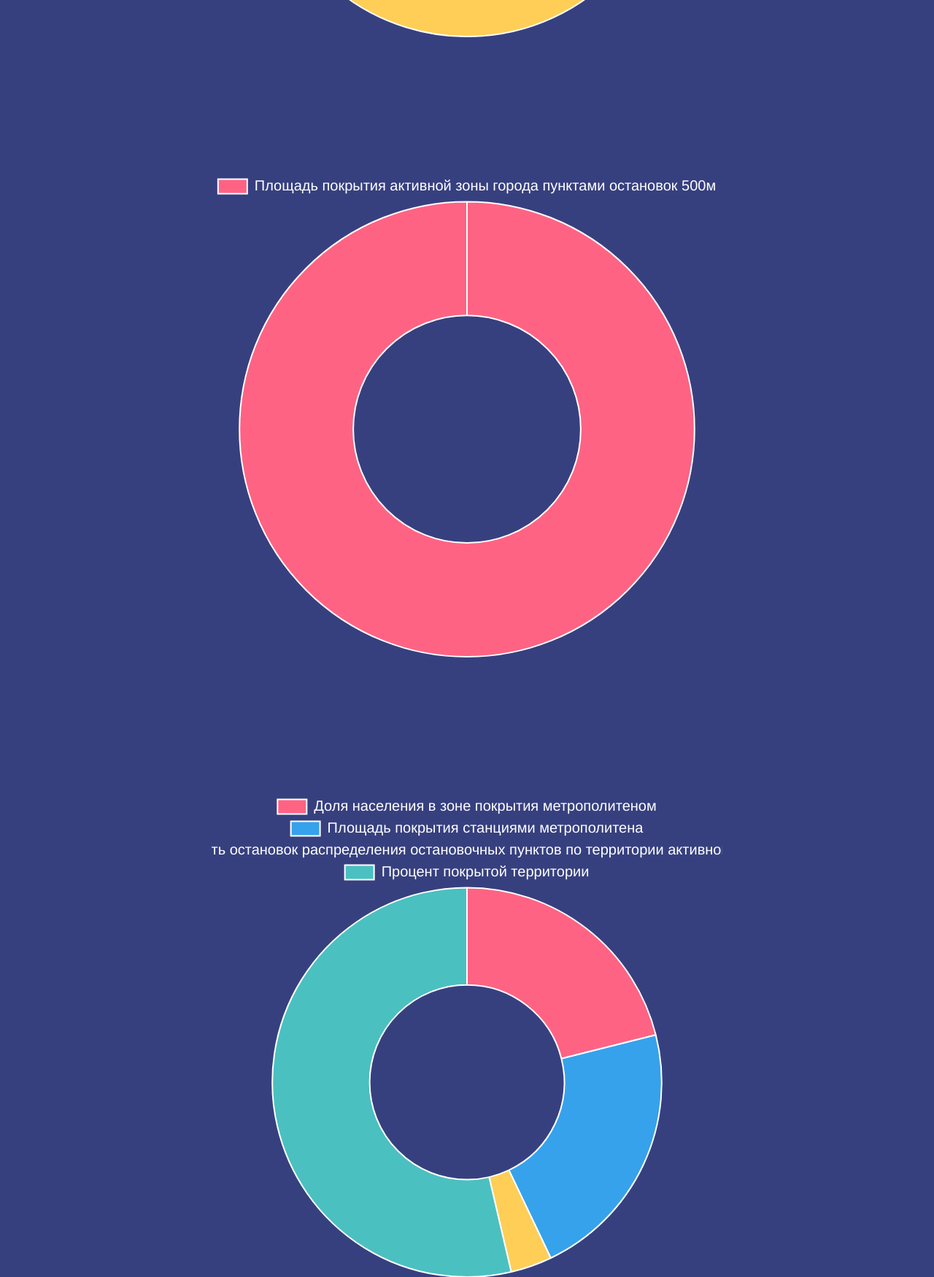
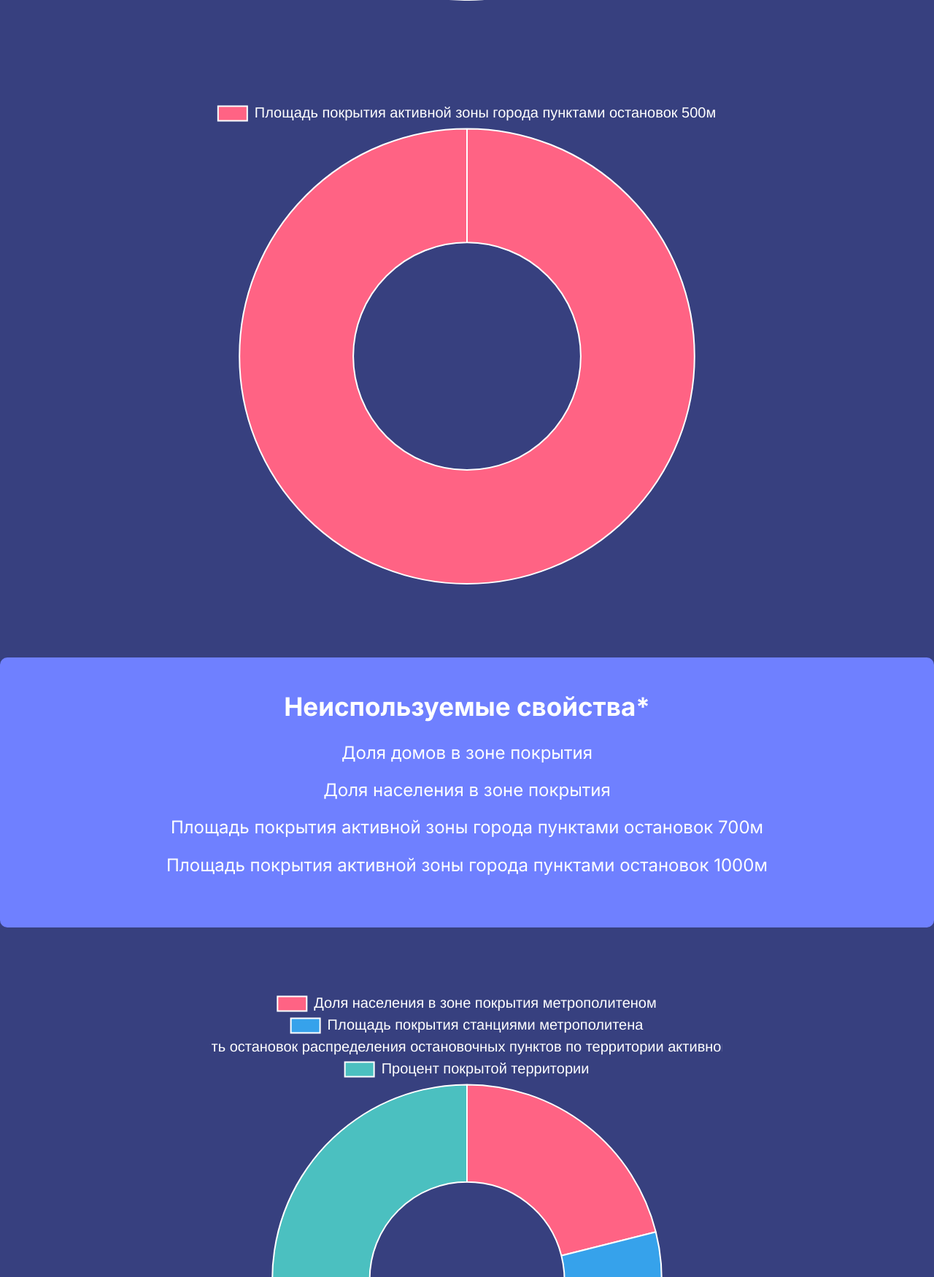
Before and after one commit to denisstrizhkin/simetra, a Django app: a page that uses simetra_app/templates/simetra_app/city-page.html in a window 1280 px wide. Shown: the part 3427-5177 px from the top of the page at 73% size. Run offline with Django 4.2, Linux system fonts and the light colour scheme; data comes from the database, SQL or seed files in the repository; some libraries are stand-ins or nearby versions.

Commit message:
fix: change display of unused properties

```diff
--- a/simetra_app/static/simetra_app/city_page/scripts/blank-script.js
+++ b/simetra_app/static/simetra_app/city_page/scripts/blank-script.js
@@ -31,9 +31,6 @@ const citiesAttrVerboseNameUnparsed = JSON.parse(
   document.getElementById("city_attr_verbose_names_list_json").textContent
 );
 const cityAttributeName = JSON.parse(citiesAttrVerboseNameUnparsed[0]);
-
-let unusedProperties = [];
-let nameUnusedProperties = [];
 
 function generateDatas(arrField, start, end) {
   let data = [];
@@ -247,7 +244,6 @@ function generateMultiLabels(arrField, start, end) {
   for (let i = start; i < end; i++) {
     const buffName = arrField[i][0];
     if (arrField[i][1] !== 0) {
-      console.log(cityAttributeName[`${buffName}`]);
       data.push(cityAttributeName[`${buffName}`]);
       data.push(`Оставшийся процент`);
     } else {
@@ -362,18 +358,48 @@ function createNewChart(nameGroup, index) {
   groupContainer.appendChild(newChart);
 }
 
-function saveUnusedProperties() {
-  buffUnusedProperties.push(unusedProperties);
-  buffNameUnusedProperties.push(nameUnusedProperties);
+/*-------------------------------------------------------------*/
+/*-----Unused properties and ungrouped properties--------------*/
+/*-------------------------------------------------------------*/
+let unusedProperties = [];
+let nameUnusedProperties = [];
+
+let ungroupedProperties = [];
+let ungroupedPropertiesName = [];
+
+/*-------------------------------------------------------------*/
+/*-----Unused--------------------------------------------------*/
+/*-------------------------------------------------------------*/
+function displayUnusedProperties(containerSelector) {
+  console.log(document.querySelector(containerSelector));
+  let unusedList;
+  for (let i = 0; i < unusedProperties.length; i++) {
+    if (i === 0) {
+      const unusedWrapper = document.createElement("div");
+      unusedWrapper.classList.add("unused__wrapper");
+      document.querySelector(containerSelector).append(unusedWrapper);
+
+      const unusedListTitle = document.createElement("h3");
+      unusedListTitle.textContent = "Неиспользуемые свойства*";
+      unusedWrapper.append(unusedListTitle);
+
+      unusedList = document.createElement("ul");
+      unusedList.classList.add("unused__list");
+      unusedWrapper.append(unusedList);
+    }
+
+    const unuseElement = document.createElement("li");
+    unuseElement.textContent = `${nameUnusedProperties[i]}`;
+    unusedList.append(unuseElement);
+  }
+
   unusedProperties = [];
   nameUnusedProperties = [];
 }
+
 /*-------------------------------------------------------------*/
 /*-----Quality-------------------------------------------------*/
 /*-------------------------------------------------------------*/
-
-let buffUnusedProperties = [];
-let buffNameUnusedProperties = [];
 
 createNewChart("quality", 1);
 new Chart(
@@ -381,7 +407,6 @@ new Chart(
   createNewPolarArea(qualityGroups, 0, 5)
 );
 
-saveUnusedProperties();
 /*-------------------------------------------------------------*/
 /*-----Spatial-------------------------------------------------*/
 /*-------------------------------------------------------------*/
@@ -391,38 +416,43 @@ new Chart(
   document.getElementById("spatial-1"),
   createNewPie(spatialCharacteristics, 0, 5, "white")
 );
+displayUnusedProperties(".spatial__container");
 
 createNewChart("spatial", 2);
 new Chart(
   document.getElementById("spatial-2"),
   createNewDoughnut(spatialCharacteristics, 5, 8, "white")
 );
+displayUnusedProperties(".spatial__container");
 
 createNewChart("spatial", 3);
 new Chart(
   document.getElementById("spatial-3"),
   createNewDoughnut(spatialCharacteristics, 8, 13, "white")
 );
+displayUnusedProperties(".spatial__container");
 
 createNewChart("spatial", 4);
 new Chart(
   document.getElementById("spatial-4"),
   createNewDoughnut(spatialCharacteristics, 13, 18, "white")
 );
+displayUnusedProperties(".spatial__container");
 
 createNewChart("spatial", 5);
 new Chart(
   document.getElementById("spatial-5"),
   createNewDoughnut(spatialCharacteristics, 18, 20, "white")
 );
+displayUnusedProperties(".spatial__container");
 
 createNewChart("spatial", 6);
 new Chart(
   document.getElementById("spatial-6"),
   createNewDoughnut(spatialCharacteristics, 25, 30, "white")
 );
+displayUnusedProperties(".spatial__container");
 
-saveUnusedProperties();
 /*-------------------------------------------------------------*/
 /*-----Rolling stock-------------------------------------------*/
 /*-------------------------------------------------------------*/
@@ -432,12 +462,15 @@ new Chart(
   document.getElementById("rolling-stock-1"),
   createNewPie(rollinStock, 0, 5)
 );
+displayUnusedProperties(".rolling-stock__container");
+
 
 createNewChart("rolling-stock", 2);
 new Chart(
   document.getElementById("rolling-stock-2"),
   createNewDoughnut(rollinStock, 5, 10)
 );
+displayUnusedProperties(".rolling-stock__container");
 
 /*-----Procent-------------------------------------------*/
 createNewChart("rolling-stock", 3);
@@ -445,6 +478,7 @@ new Chart(
   document.getElementById("rolling-stock-3"),
   createNewMultiSeriesPie(rollinStock, 10, 15)
 );
+displayUnusedProperties(".rolling-stock__container");
 
 /*-------------------------------------------------------------*/
 createNewChart("rolling-stock", 4);
@@ -452,49 +486,36 @@ new Chart(
   document.getElementById("rolling-stock-4"),
   createNewDoughnut(rollinStock, 15, 20)
 );
+displayUnusedProperties(".rolling-stock__container");
 
 createNewChart("rolling-stock", 5);
 new Chart(
   document.getElementById("rolling-stock-5"),
   createNewDoughnut(rollinStock, 25, 30)
 );
+displayUnusedProperties(".rolling-stock__container");
 
 createNewChart("rolling-stock", 6);
 new Chart(
   document.getElementById("rolling-stock-6"),
   createNewDoughnut(rollinStock, 30, 35)
 );
+displayUnusedProperties(".rolling-stock__container");
 
 createNewChart("rolling-stock", 7);
 new Chart(
   document.getElementById("rolling-stock-7"),
   createNewDoughnut(rollinStock, 35, 40)
 );
+displayUnusedProperties(".rolling-stock__container");
 
 createNewChart("rolling-stock", 8);
 new Chart(
   document.getElementById("rolling-stock-8"),
   createNewDoughnut(rollinStock, 40, 42)
 );
+displayUnusedProperties(".rolling-stock__container");
 
-// const config = {
-//   type: "pie",
-//   data: data,
-//   options: {
-//     responsive: true,
-//     plugins: {
-//       tooltip: {
-//         enabled: true,
-//         caretSize: 8,
-//         bodyFont: {
-//           size: 15,
-//         },
-//       },
-//       legend: {
-//         labels: {
-//33C2C7
-//60EEC4
-saveUnusedProperties();
 /*-------------------------------------------------------------*/
 /*-----Routes--------------------------------------------------*/
 /*-------------------------------------------------------------*/
@@ -504,24 +525,33 @@ new Chart(
   document.getElementById("routes-1"),
   createNewPie(routes, 0, 4, "white")
 );
+displayUnusedProperties(".routes__container");
+
 
 createNewChart("routes", 2);
 new Chart(
   document.getElementById("routes-2"),
   createNewPie(routes, 4, 7, "white")
 );
+displayUnusedProperties(".routes__container");
+
+
 
 createNewChart("routes", 3);
 new Chart(
   document.getElementById("routes-3"),
   createNewDoughnut(routes, 7, 10, "white")
 );
+displayUnusedProperties(".routes__container");
+
 
 createNewChart("routes", 4);
 new Chart(
   document.getElementById("routes-4"),
   createNewDoughnut(routes, 10, 14, "white")
 );
+displayUnusedProperties(".routes__container");
+
 
 // !!! Data
 createNewChart("routes", 5);
@@ -529,12 +559,16 @@ new Chart(
   document.getElementById("routes-5"),
   createNewDoughnut(routes, 14, 19, "white")
 );
+displayUnusedProperties(".routes__container");
+
 
 createNewChart("routes", 6);
 new Chart(
   document.getElementById("routes-6"),
   createNewDoughnut(routes, 19, 21, "white")
 );
+displayUnusedProperties(".routes__container");
+
 
 // !!! Data
 createNewChart("routes", 7);
@@ -542,6 +576,8 @@ new Chart(
   document.getElementById("routes-7"),
   createNewDoughnut(routes, 21, 26, "white")
 );
+displayUnusedProperties(".routes__container");
+
 
 // !!! Data
 // ??? 30f
@@ -550,54 +586,28 @@ new Chart(
   document.getElementById("routes-8"),
   createNewDoughnut(routes, 26, 29, "white")
 );
+displayUnusedProperties(".routes__container");
 
-saveUnusedProperties();
+
 /*-------------------------------------------------------------*/
 /*-----Tariff--------------------------------------------------*/
 /*-------------------------------------------------------------*/
 createNewChart("tariff", 1);
 new Chart(document.getElementById("tariff-1"), createNewPie(routes, 0, 5));
+displayUnusedProperties(".tariff__container");
+
 
 createNewChart("tariff", 2);
 new Chart(
   document.getElementById("tariff-2"),
   createNewDoughnut(tariffSystem, 5, 10)
 );
+displayUnusedProperties(".tariff__container");
+
 
 createNewChart("tariff", 3);
 new Chart(
   document.getElementById("tariff-3"),
   createNewDoughnut(tariffSystem, 10, 16)
 );
-
-saveUnusedProperties();
-
-/*-------------------------------------------------------------*/
-/*-----Unused--------------------------------------------------*/
-/*-------------------------------------------------------------*/
-const unusedContainer = document.querySelector(".unused__container");
-
-for (let i = 0; i < buffUnusedProperties.length; i++) {
-  let unusedList;
-
-  if (buffUnusedProperties[i].length !== 0) {
-    const unusedWrapper = document.createElement("div");
-    unusedWrapper.classList.add("unused__wrapper");
-    unusedContainer.append(unusedWrapper);
-
-    const unusedListTitle = document.createElement("h3");
-
-    unusedListTitle.textContent = nameFeatureGroups[i];
-    unusedWrapper.append(unusedListTitle);
-
-    unusedList = document.createElement("ul");
-    unusedList.classList.add("unused__list");
-    unusedWrapper.append(unusedList);
-  }
-
-  for (let j = 0; j < buffUnusedProperties[i].length; j++) {
-    const unuseElement = document.createElement("li");
-    unuseElement.textContent = `${buffNameUnusedProperties[i][j]}`;
-    unusedList.append(unuseElement);
-  }
-}
+displayUnusedProperties(".tariff__container");
--- a/simetra_app/static/simetra_app/city_page/styles/style.css
+++ b/simetra_app/static/simetra_app/city_page/styles/style.css
@@ -388,7 +388,7 @@ canvas {
   max-width: 700px;
   width: 100%;
   margin: 0 auto;
-  margin-bottom: 150px;
+  margin-bottom: 100px;
 }
 
 .labels {
@@ -475,13 +475,10 @@ canvas {
   margin-bottom: 50px;
 }
 
-.unused__wrapper:nth-child(2n + 1) {
-  background-color: #37407f;
-}
-
 .unused__wrapper h3 {
   text-align: center;
-  font-size: 30px;
+  font-size: 35px;
+  font-weight: bold;
   margin-bottom: 30px;
 }
 
@@ -492,6 +489,7 @@ canvas {
 }
 
 .unused__list li {
+  text-align: center;
   font-size: 24px;
   margin-bottom: 20px;
   line-height: 130%;
--- a/simetra_app/static/simetra_app/city_page/styles/style.scss
+++ b/simetra_app/static/simetra_app/city_page/styles/style.scss
@@ -270,7 +270,7 @@ canvas {
   max-width: 700px;
   width: 100%;
   margin: 0 auto;
-  margin-bottom: 150px;
+  margin-bottom: 100px;
 }
 
 .labels {
@@ -383,14 +383,12 @@ canvas {
   border-radius: 10px;
   color: white;
   margin-bottom: 50px;
-  &:nth-child(2n + 1) {
-    background-color: #37407f;
-  }
 }
 
 .unused__wrapper h3 {
   text-align: center;
-  font-size: 30px;
+  font-size: 35px;
+  font-weight: bold;
   margin-bottom: 30px;
   @media (max-width: 360px) {
     font-size: 26px;
@@ -398,6 +396,7 @@ canvas {
 }
 
 .unused__list li {
+  text-align: center;
   font-size: 24px;
   margin-bottom: 20px;
   line-height: 130%;
--- a/simetra_app/templates/simetra_app/city-page.html
+++ b/simetra_app/templates/simetra_app/city-page.html
@@ -121,10 +121,10 @@
                 </div>
             </section>
 
-            <section class="page__unused unused">
-                <div class="unused__container _container">
-                    <h2 class="unused__title _title">
-                        Неиспользуемые свойства
+            <section class="page__ungroup ungroup">
+                <div class="ungroup__container _container">
+                    <h2 class="ungroup__title _title">
+                        Несгруппированные свойства
                     </h2>
                 </div>
             </section>
```
